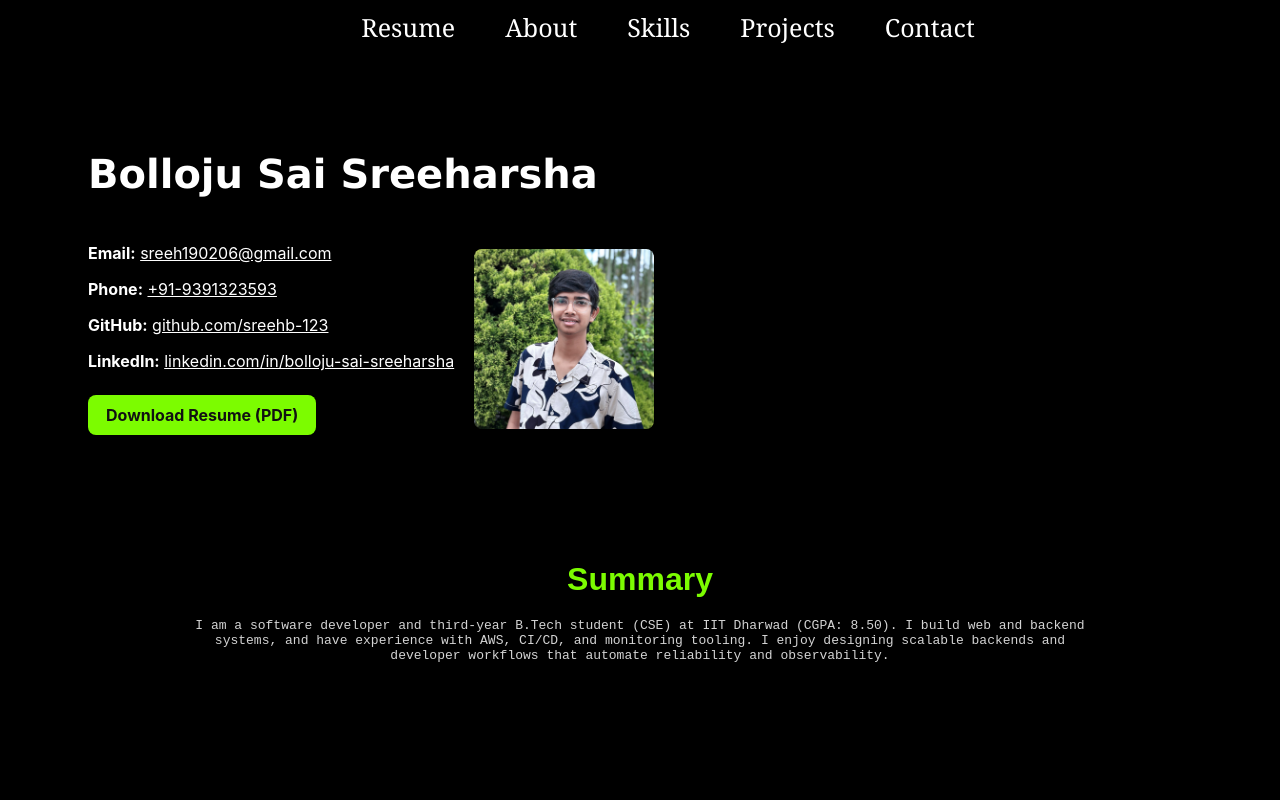
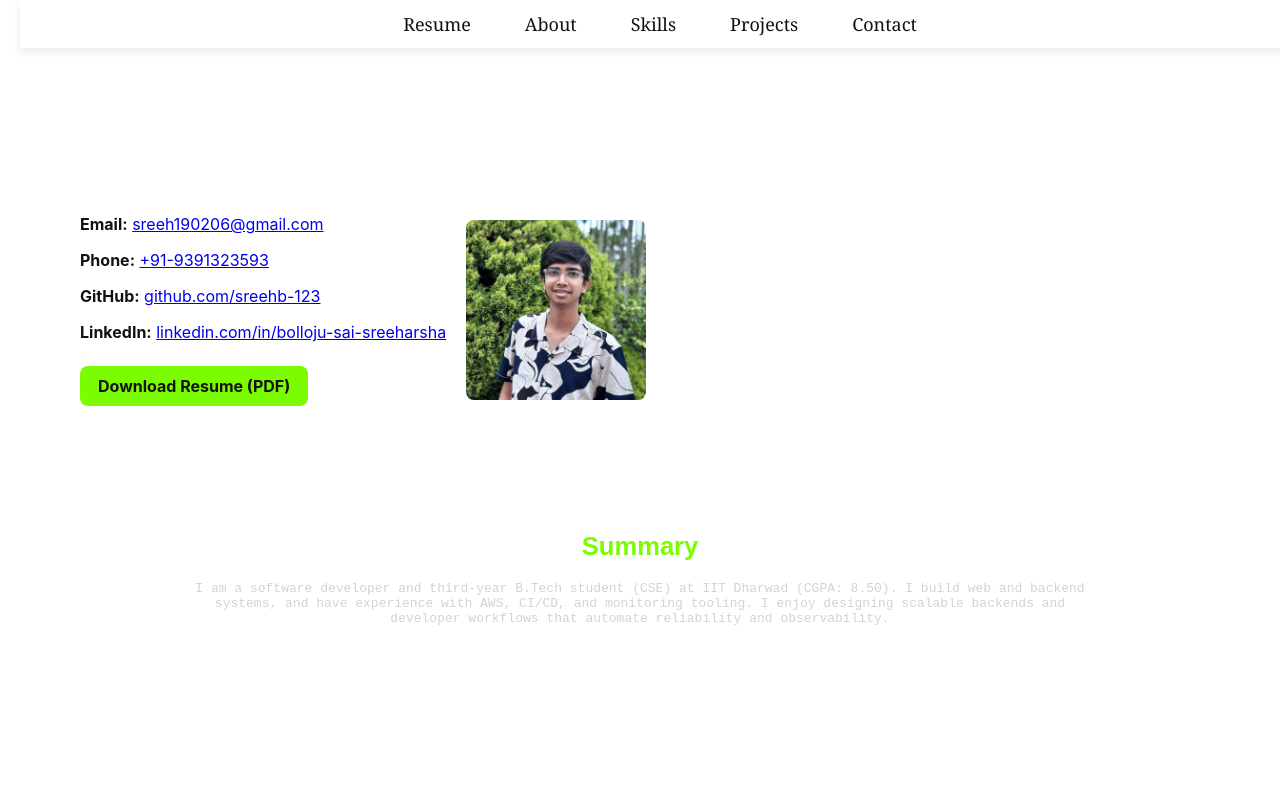
Before and after one commit to sreehb-123/about-me, a React (Create React App) app: page / in a window 1280 px wide. Shown: the top 800 px of the page. Built offline with nearby package versions, Linux system fonts and the light colour scheme.

Commit message:
Fix theme: switch to light theme and improve readability

```diff
--- a/src/components/home.css
+++ b/src/components/home.css
@@ -1,7 +1,16 @@
-*{
-    background-color: black;
-    color: white;
-    font-family: "Inter",sans-serif;
+:root{
+    --bg: #ffffff;
+    --text: #111111;
+    --muted: #666666;
+    --accent: lawngreen;
+}
+
+html, body {
+    background-color: var(--bg);
+    color: var(--text);
+    font-family: "Inter", sans-serif;
+    margin: 0;
+    padding: 0;
 }
 
 .home-container{
@@ -14,7 +23,7 @@
 
 .my-role{
     font-size: 25px;
-    color: grey;
+    color: var(--muted);
 }
 
 .my-name{
@@ -26,14 +35,13 @@
 }
 
 .home-container button{
-    background-color: darkgray;
-    color: black;
-    border-radius: 5%;
-    font-size: 20px;
+    background-color: var(--accent);
+    color: #081;
+    border-radius: 6px;
+    font-size: 18px;
     border: 0;
-    padding: 5px 10px 5px 10px;
-    font-weight: 400;
-    font-family: 'Lucida Sans', 'Lucida Sans Regular', 'Lucida Grande', 'Lucida Sans Unicode', Geneva, Verdana, sans-serif;
+    padding: 8px 14px;
+    font-weight: 700;
 }
 
 .home-container button:hover{
--- a/src/components/navbar.css
+++ b/src/components/navbar.css
@@ -2,10 +2,10 @@
     position: fixed;
     top: 0;
     width: 100%;
-    padding: 10px 0;
+    padding: 12px 0;
     z-index: 1000;
-    box-shadow: 0 4px 8px rgba(0,0,0,0.3);
-    background-color: black;
+    box-shadow: 0 4px 8px rgba(0,0,0,0.08);
+    background-color: #ffffff;
 }
 
 .nav-list {
@@ -22,11 +22,11 @@
 }
 
 .nav-list a {
-    color: white;
+    color: #111111;
     text-decoration: none;
-    font-size: 25px;
-    padding: 5px 10px;
-    transition: color 0.3s ease;
+    font-size: 18px;
+    padding: 6px 12px;
+    transition: color 0.2s ease;
     font-family: Georgia, 'Times New Roman', Times, serif;
 }
 
--- a/src/components/skills.css
+++ b/src/components/skills.css
@@ -22,19 +22,19 @@
 }
 
 .skills-container h1, .skills-container h2 {
-    color: #333;
+    color: #111111;
     font-family: 'Arial', sans-serif;
     margin-bottom: 20px;
 }
 
 .skills-container h1 {
-    font-size: 2.5rem;
-    margin-bottom: 30px;
+    font-size: 2.2rem;
+    margin-bottom: 18px;
     font-family: 'Lucida Sans', 'Lucida Sans Regular', 'Lucida Grande', 'Lucida Sans Unicode', Geneva, Verdana, sans-serif;
 }
 
 .skills-container h2 {
-    font-size: 2rem;
+    font-size: 1.6rem;
     color: lawngreen;
 }
 
@@ -158,11 +158,11 @@ h2 {
 .about p {
     height: auto;
     width: 100%;
-    max-width: 600px;
-    color: #d3d3d3;
-    font-family: monospace;
+    max-width: 700px;
+    color: #333333;
+    font-family: system-ui, -apple-system, 'Segoe UI', Roboto, 'Helvetica Neue', Arial;
     margin: 20px 0;
-    text-align: center;
+    text-align: left;
 }
 
 .project-coloumn ul li:hover {
@@ -182,7 +182,7 @@ section {
 #skills,
 #projects,
 #contacts {
-    color: white;
+    color: #111111;
     min-height: 100vh;
 }
 
```
